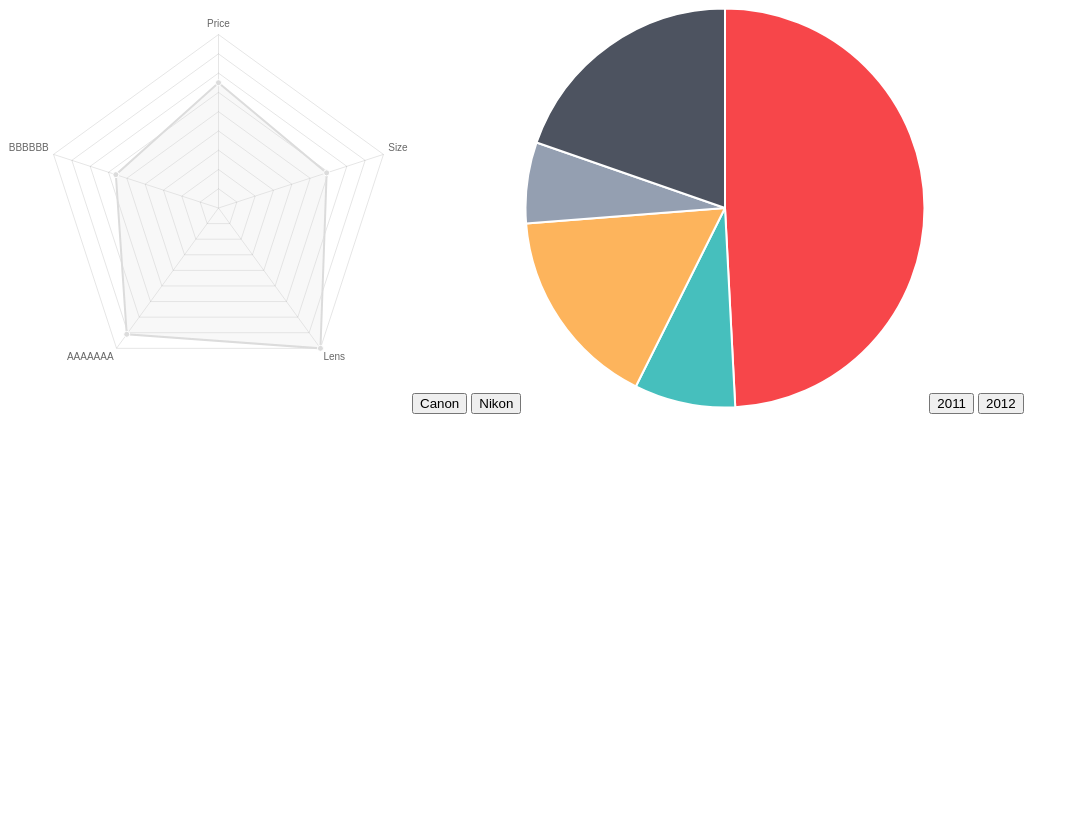
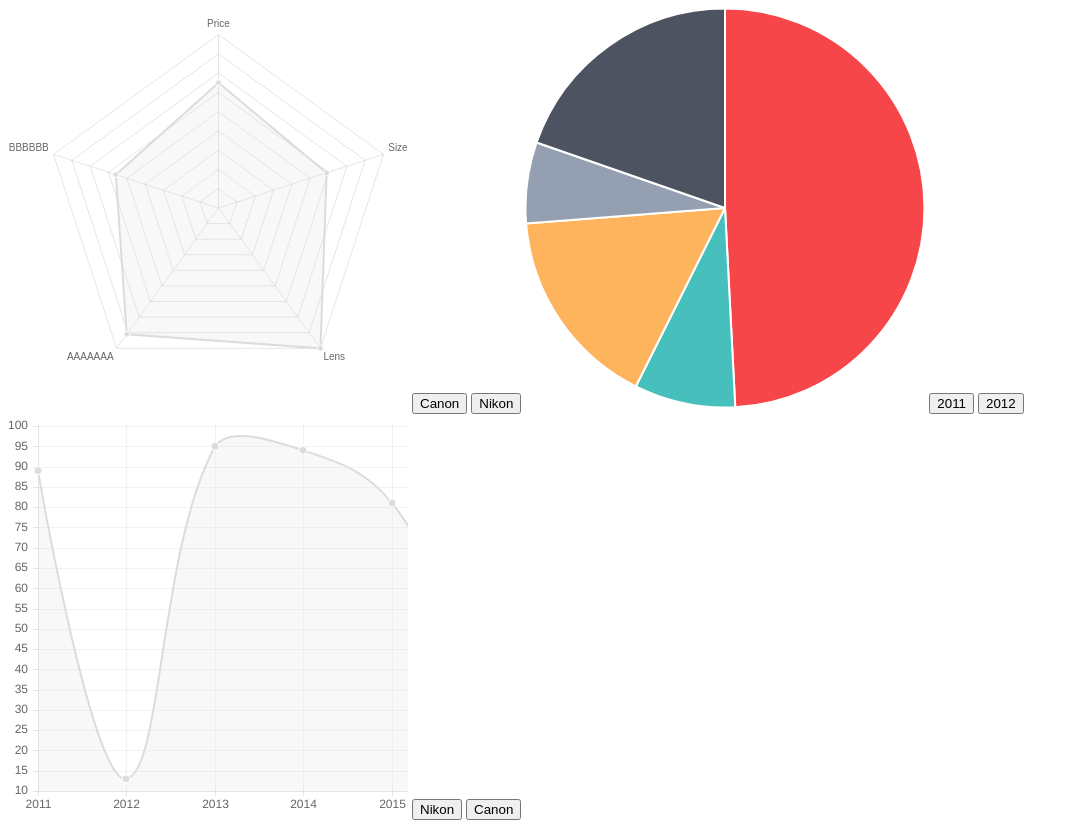
Before and after one commit to MaxKusnadi/BT2101, a plain HTML site: page index.html in a window 1280 px wide. Shown: the whole page, without its empty margins (0-1078 px from the left). Before the commit the page ends 800 px from the top, so only its background shows below. Drawn offline with Linux system fonts and the light colour scheme.

Commit message:
Add Lines

```diff
--- a/index.html
+++ b/index.html
@@ -23,7 +23,10 @@
     <button id='2011Pie' onclick='year1P()'>2011</button>
     <button id='2012Pie' onclick='year2P()'>2012</button>
 
+    <canvas id='chart3' width='400' height='400'></canvas>
 
+    <button id='2011Line' onclick='nikonL()'>Nikon</button>
+    <button id='2012Line' onclick='canonL()'>Canon</button>
     <!-- <header>
       <div class="container">
         <h1>Bt2101</h1>
--- a/main.js
+++ b/main.js
@@ -96,3 +96,43 @@ function year2P(){
 	myPie.segments[4].value=123;
 	myPie.update();
 };
+
+// Line
+var randomScalingFactor = function(){ return Math.round(Math.random()*100)};
+var lineChartData = {
+	labels : ["2011","2012","2013","2014","2015"],
+	datasets : [
+		{
+			label: "My First dataset",
+			fillColor : "rgba(220,220,220,0.2)",
+			strokeColor : "rgba(220,220,220,1)",
+			pointColor : "rgba(220,220,220,1)",
+			pointStrokeColor : "#fff",
+			pointHighlightFill : "#fff",
+			pointHighlightStroke : "rgba(220,220,220,1)",
+			data : [randomScalingFactor(),randomScalingFactor(),randomScalingFactor(),randomScalingFactor(),randomScalingFactor(),randomScalingFactor(),randomScalingFactor()]
+		}
+	]
+};
+
+myLine = new Chart(document.getElementById("chart3").getContext("2d")).Line(lineChartData);
+
+function canonL(){
+	console.log("HAHA")
+	myLine.datasets[0].points[0].value = 65;
+	myLine.datasets[0].points[1].value = 59;
+	myLine.datasets[0].points[2].value = 90;
+	myLine.datasets[0].points[3].value = 81;
+	myLine.datasets[0].points[4].value = 56;
+	myLine.update();
+};
+
+function nikonL(){
+	console.log("HAHA")
+	myLine.datasets[0].points[0].value = randomScalingFactor();
+	myLine.datasets[0].points[1].value = randomScalingFactor();
+	myLine.datasets[0].points[2].value = randomScalingFactor();
+	myLine.datasets[0].points[3].value = randomScalingFactor();
+	myLine.datasets[0].points[4].value = randomScalingFactor();
+	myLine.update();
+};
```
